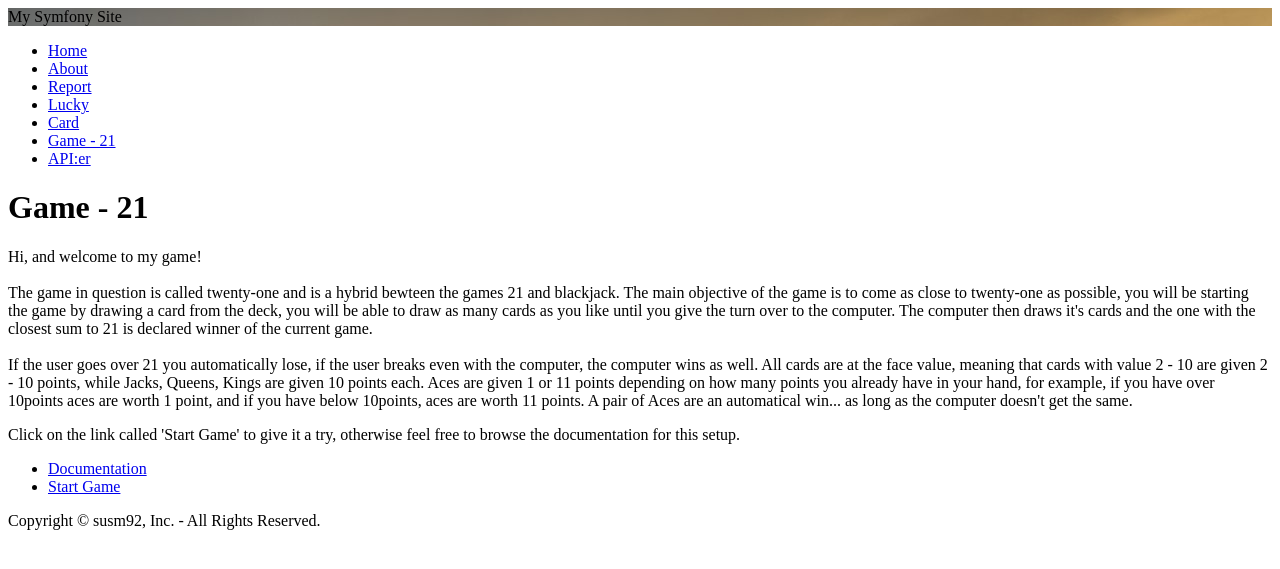
After one commit to susm92/mvc, a Symfony app: template templates/game/home.html.twig in a window 1280 px wide. The commit adds this page. Shown: the top 569 px of the page. Run offline with Twig, Linux system fonts and the light colour scheme; the template is opened without the code that fills it, so the values that code supplies are empty; some libraries are stand-ins or nearby versions.

Commit message:
added websites for game, which includes routes and templates

```diff
--- a/templates/base.html.twig
+++ b/templates/base.html.twig
@@ -25,6 +25,7 @@
                 <li><a href="{{ path('report') }}">Report</a></li>
                 <li><a href="{{ path('lucky') }}">Lucky</a></li>
                 <li><a href="{{ path('card') }}">Card</a></li>
+                <li><a href="{{ path('game') }}">Game - 21</a></li>
                 <li><a href="{{ path('api_home') }}">API:er</a></li>
             </ul>
         </nav>
--- /dev/null
+++ b/templates/game/home.html.twig
@@ -0,0 +1,22 @@
+{% extends "base.html.twig" %}
+
+{% block title %}Game{% endblock %}
+
+{% block body %}
+<h1>Game - 21</h1>
+
+<p>
+    Hi, and welcome to my game!
+    <br><br>
+    The game in question is called twenty-one and is a hybrid bewteen the games 21 and blackjack. The main objective of the game is to come as close to twenty-one as possible, you will be starting the game by drawing a card from the deck, you will be able to draw as many cards as you like until you give the turn over to the computer. The computer then draws it's cards and the one with the closest sum to 21 is declared winner of the current game.
+    <br><br>
+    If the user goes over 21 you automatically lose, if the user breaks even with the computer, the computer wins as well. All cards are at the face value, meaning that cards with value 2 - 10 are given 2 - 10 points, while Jacks, Queens, Kings are given 10 points each. Aces are given 1 or 11 points depending on how many points you already have in your hand, for example, if you have over 10points aces are worth 1 point, and if you have below 10points, aces are worth 11 points. A pair of Aces are an automatical win... as long as the computer doesn't get the same.
+</p>
+
+<p>Click on the link called 'Start Game' to give it a try, otherwise feel free to browse the documentation for this setup.</p>
+<ul>
+    <li><a href="{{ path('doc') }}">Documentation</a></li>
+    <li><a href="{{ path('start_game') }}">Start Game</a></li>
+</ul>
+
+{% endblock %}
```
Also changed, not shown: src/Controller/GameController.php (added, +31 -0 lines), templates/game/doc.html.twig (added, +10 -0 lines).
